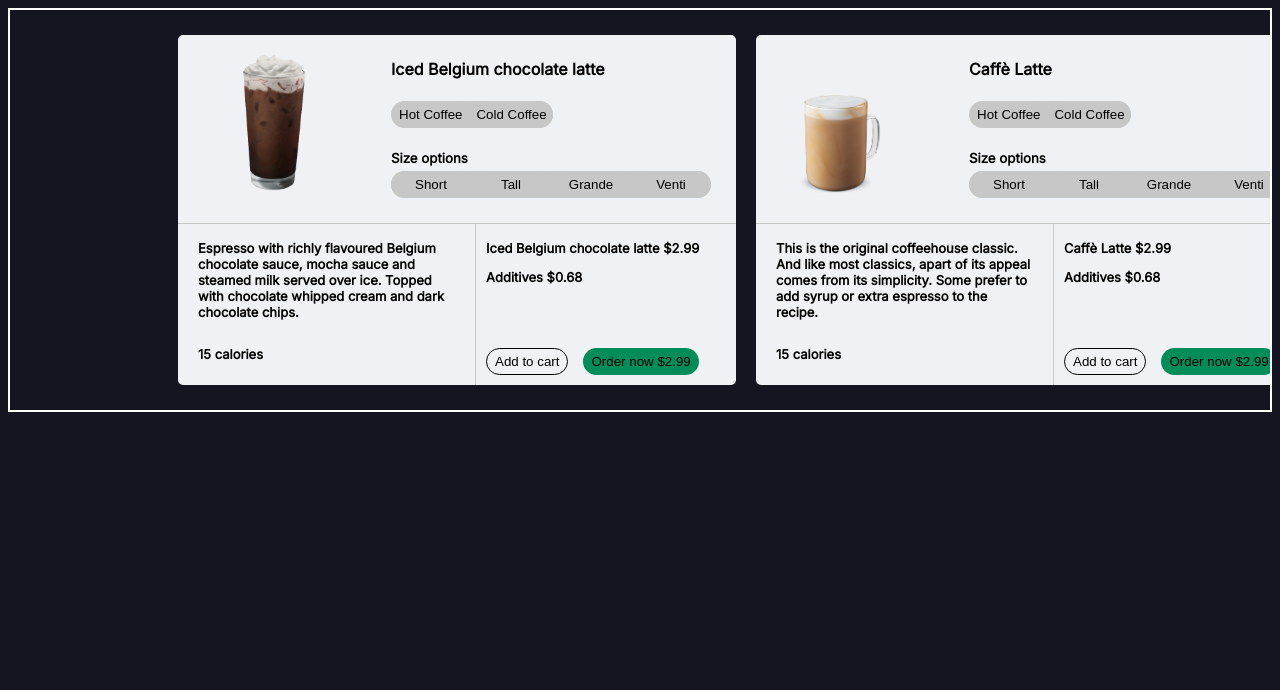
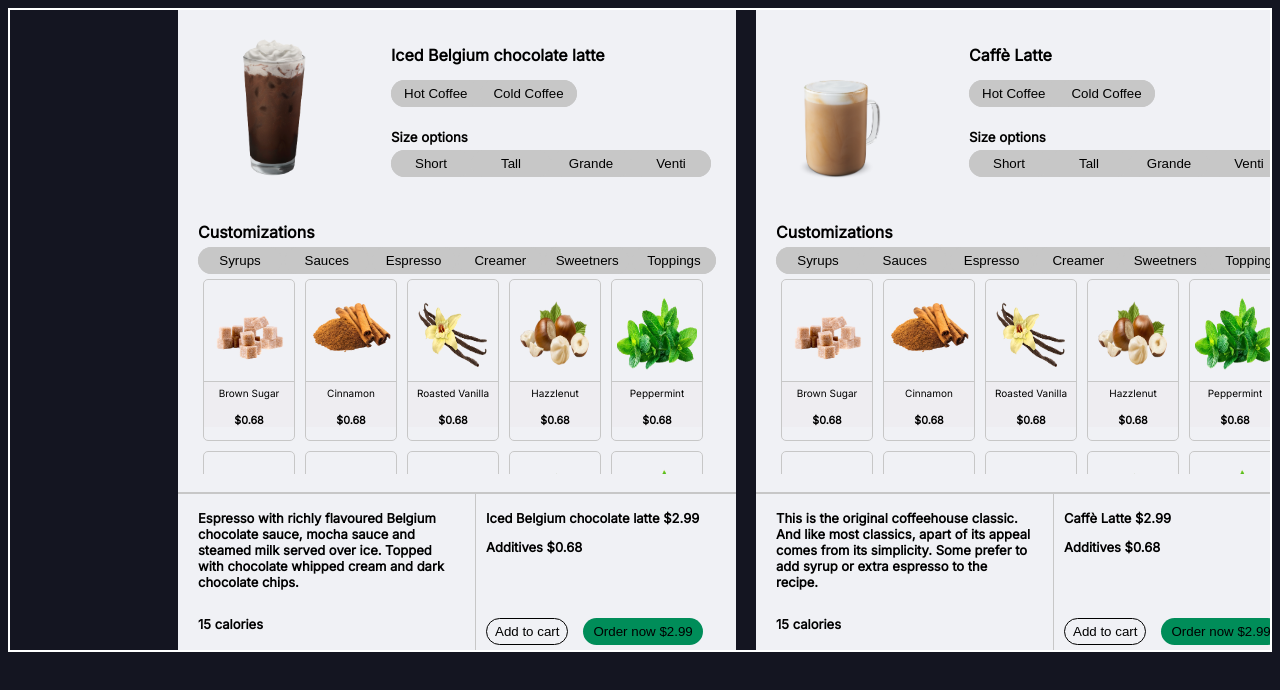
Before and after one commit to PrakharAgrawal031/starbucks_components, a React (Vite) app: page / in a window 1280 px wide. Shown: the top 690 px of the page. Built offline with nearby package versions, Linux system fonts and the light colour scheme.

Commit message:
design and create middle portion

```diff
--- a/src/components/detailed_recipe/Recipe_card.jsx
+++ b/src/components/detailed_recipe/Recipe_card.jsx
@@ -58,24 +58,74 @@
               {/* additives */}
 
               <div className="recipe_card_container_mid">
-                <div className="customization_head"></div>
-                <div className="customization_type"></div>
-                <div className="customization_options"></div>
+                <div className="customization_head">
+                  <p>Customizations</p>
+                </div>
+                <div className="customization_type">
+                  <div className="option_bar">
+                    <div className="options_mid">
+                      <button className="product_button">Syrups</button>
+                      {/* <p>{item.sizes.s1}</p> */}
+                    </div>
+                    <div className="options_mid">
+                      <button className="product_button">Sauces</button>
+                      {/* <p>{item.sizes.s2}</p> */}
+                    </div>
+                    <div className="options_mid">
+                      <button className="product_button">Espresso</button>
+                      {/* <p>{item.sizes.s3}</p> */}
+                    </div>
+                    <div className="options_mid">
+                      <button className="product_button">Creamer</button>
+                      {/* <p>{item.sizes.s4}</p> */}
+                    </div>
+                    <div className="options_mid">
+                      <button className="product_button">Sweetners</button>
+                      {/* <p>{item.sizes.s4}</p> */}
+                    </div>
+                    <div className="options_mid">
+                      <button className="product_button">Toppings</button>
+                      {/* <p>{item.sizes.s4}</p> */}
+                    </div>
+                  </div>
+                </div>
+                <div className="customization_options">
+                  {additives &&
+                    additives.map((add) => (
+                      <div key={add.id} className="additive_option">
+                        <div className="additive_container">
+                          <div className="additive_container-image">
+                            <img src={add.image} alt="" />
+                          </div>
+                          <div className="additive_desc">
+                            <p>{add.head}</p>
+                            <h6>{add.price}</h6>
+                          </div>
+                        </div>
+                      </div>
+                    ))}
+                </div>
               </div>
 
               {/* description & pricing */}
 
               <div className="recipe_card_container_lower">
                 <div className="product_description">
-                    <p>{item.description}</p>
-                    <p>{item.calories}</p>
+                  <p>{item.description}</p>
+                  <p>{item.calories}</p>
                 </div>
                 <div className="product_pricing">
-                  <div className="product_list"><p>{item.head} {item.price}</p>
-                  <p>Additives $0.68</p></div>
+                  <div className="product_list">
+                    <p>
+                      {item.head} {item.price}
+                    </p>
+                    <p>Additives $0.68</p>
+                  </div>
                   <div className="buy_button">
                     <button className="add_to_cart">Add to cart</button>
-                    <button className="order_now">Order now {item.price}</button>
+                    <button className="order_now">
+                      Order now {item.price}
+                    </button>
                   </div>
                 </div>
               </div>
--- a/src/components/detailed_recipe/recipe_card.css
+++ b/src/components/detailed_recipe/recipe_card.css
@@ -6,7 +6,7 @@
 
 .recipe_card{
     border: 2px white solid;
-    height: 50vh;
+    height: 80vh;
     width: 50%;
     display: flex;
     justify-content: center;
@@ -23,9 +23,9 @@
     margin-left: 20px;
     border-radius: 5px;
     background-color: var(--main-background);
-
+    font-family: var(--font-family);
     width: 675px;
-    height: 350px;
+    height: 650px;
     display: flex;
     flex-direction: column;
     justify-content: space-between;
@@ -38,12 +38,14 @@
     height: fit-content;
     align-items: center;
     display: flex;
-    justify-content: center;
+    justify-content: space-around;
+
+
 }
 
 .hot_cold button{
-    margin-left:2px;
     background-color: var(--light-gray);
+    padding: 6px 13px;
 }
 
 
@@ -62,12 +64,15 @@
 .recipe_card_container_upper{
     display: flex;
     justify-content: space-between;
-    font-family: var(--font-family);
     font-size: medium;
     padding-right: 25px;
 }
 .recipe_card_product_pic{
     height: 160px;
+}
+
+.product_head h4{
+    margin-bottom: 15px;
 }
 
 .product_size h5{
@@ -79,6 +84,7 @@
     background-color: var(--light-gray);
     height: fit-content;
     border-radius: 20px;
+    justify-content: space-between;
 }
 .options{
     /* padding: 10px; */
@@ -105,11 +111,10 @@
 
 
 .recipe_card_container_lower{
-    border-top: 1px solid var(--light-gray) ;
+    border-top: 2px solid var(--light-gray) ;
     font-family: var(--font-family);
     display: flex;
     font-size: small;
-    margin-top: 15px;
 }
 
 .product_description{
@@ -151,6 +156,98 @@
     background-color: var(--branded-green);
     border:0px;
     border-radius: 20px;
-    padding: 6px 8px;
+    padding: 6px 10px;
     margin-left: 10px;
 }
+
+
+
+
+.recipe_card_container_mid{
+    padding: 0px 20px;
+
+}
+
+.customization_head p{
+    margin-bottom: 5px;
+    font-weight: 600;
+}
+
+.options_mid{
+    /* padding: 10px; */
+    display: flex;
+    flex-direction: column;
+    align-items: center;
+
+    /* margin: 2px 2px 2px 2px; */
+
+}
+
+.options_mid button{
+    min-width: 84px;
+    background-color: var(--light-gray);
+}
+
+.options_mid button:hover{
+    background-color: var(--branded-green);
+    color: white;
+}
+
+.options_mid p{
+    margin-bottom: 0;
+}
+
+.customization_options{
+    display: flex;
+    flex-wrap: wrap;
+    height: 200px;
+    overflow-y: scroll;
+
+}
+
+.additive_container{
+    display: flex;
+    flex-direction: column;
+    background-color: var(--main-background);
+    border: 1px solid var(--light-gray);
+    border-radius: 5px;
+    margin: 5px;
+    width: 90px;
+    justify-content: center;
+    align-items: center;
+    height: 160px;
+
+}
+
+.additive_container-image img{
+    height: 75px;
+    width: 80px;
+    padding: 5px;
+}
+
+.additive_desc{
+    border-top: 1px solid var(--light-gray);
+    background-color: var(--background-gray);
+    width: max-content;
+    display: flex;
+    flex-direction: column;
+    justify-content: space-between;
+    height: 40px;
+    width:inherit;
+    padding-top:5px;
+}
+
+
+.additive_desc p{
+    margin:0;
+    text-align: center;
+    font-size:x-small;
+}
+
+.additive_desc h6{
+    margin: 0;
+    font-weight:bolder;
+    font: bolder;
+    text-align: center;
+
+}
```
